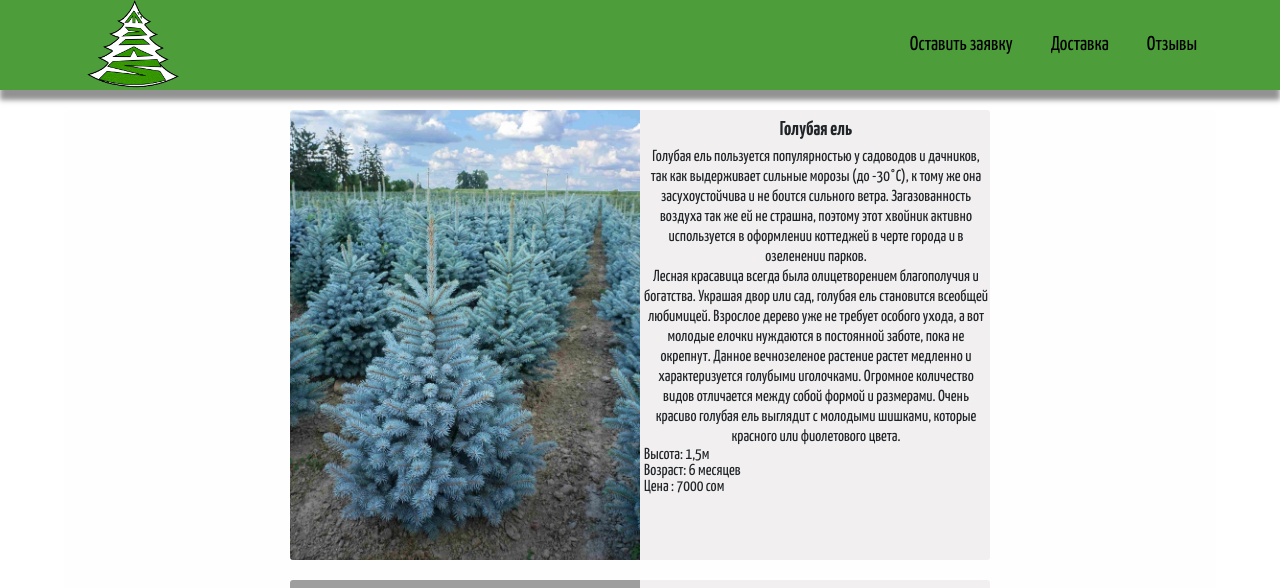
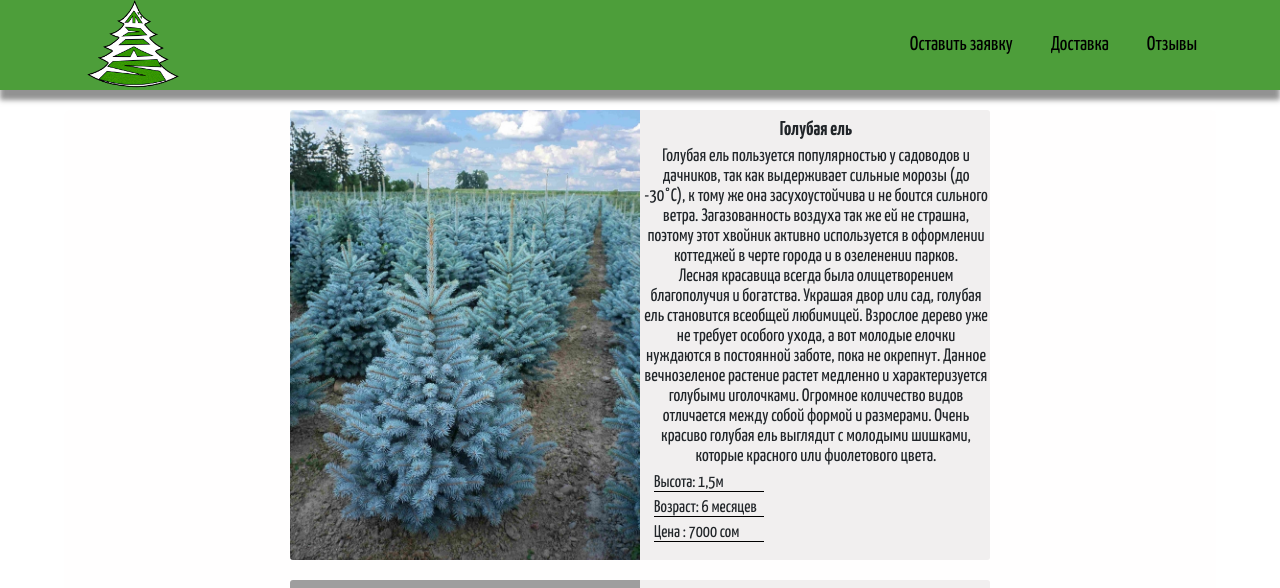
Before and after one commit to kasymjaparov/tree-site, a React (Create React App) app: page / in a window 1280 px wide. Shown: the top 588 px of the page. Built offline with nearby package versions, Linux system fonts and the light colour scheme; grey boxes are pictures that could not be loaded.

Commit message:
chanhe main 2.0

```diff
--- a/src/components/Main/main.scss
+++ b/src/components/Main/main.scss
@@ -46,10 +46,16 @@ background: url('../../img/blue2.jpg') center / cover no-repeat;
   font-weight: 700;
 }
 .main_elki_block_desc span:nth-child(2){
-  font-size: 16px;
+  font-size: 18px;
   text-align: center;
   line-height: 20px;
 
+}
+.main_elki_block_desc span:nth-child(3),.main_elki_block_desc span:nth-child(4),.main_elki_block_desc span:nth-child(5){
+margin: 7px 0px 0px 10px ;
+font-size: 17px;
+border-bottom: 1px solid black;
+width: 110px;
 }
 @media(max-width:881px){
   .main_elki_block_img{
```
